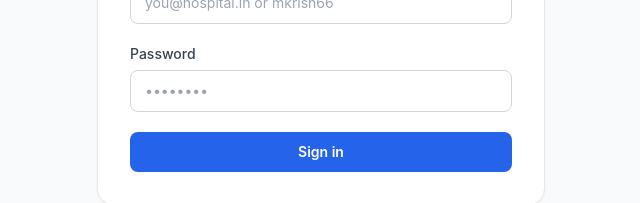
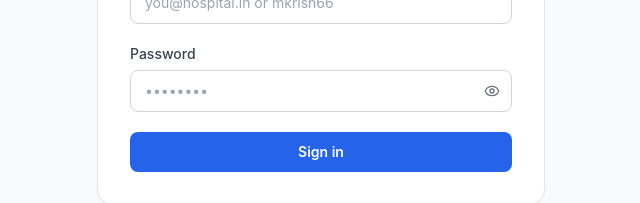
Before and after one commit to msunilk23/HMS-admin-tenant-operations, a React (Vite) app in the folder frontend/: page /login in a window 1280 px wide. Shown: the part 400-603 px from the top of the page, without its empty margins (319-959 px from the left). Built offline with nearby package versions, Linux system fonts and the light colour scheme.

Commit message:
feat: Add password visibility toggle to Change Password and Login pages

```diff
--- a/frontend/src/features/auth/ChangePasswordPage.tsx
+++ b/frontend/src/features/auth/ChangePasswordPage.tsx
@@ -5,6 +5,7 @@ import { useState } from 'react'
 import { useForm } from 'react-hook-form'
 import { zodResolver } from '@hookform/resolvers/zod'
 import { z } from 'zod'
+import { Eye, EyeOff } from 'lucide-react'
 import { useNavigate } from 'react-router-dom'
 import apiClient from '@/services/apiClient'
 import { useAuthStore } from '@/features/auth/authStore'
@@ -29,6 +30,11 @@ export default function ChangePasswordPage() {
   const navigate = useNavigate()
   const [success, setSuccess] = useState(false)
   const [serverError, setServerError] = useState<string | null>(null)
+  const [visibleFields, setVisibleFields] = useState<Record<keyof FormValues, boolean>>({
+    current_password: false,
+    new_password: false,
+    confirm_password: false,
+  })
 
   const {
     register,
@@ -114,13 +120,18 @@ export default function ChangePasswordPage() {
                   <label className="block text-sm font-medium text-gray-700">
                     Current Password
                   </label>
+                  <div className="relative">
                     <input
                       {...register('current_password')}
-                    type="password"
+                      type={visibleFields.current_password ? 'text' : 'password'}
                       autoComplete="current-password"
-                    className={inputCls}
+                      className={`${inputCls} pr-11`}
                       placeholder="Your current password"
                     />
+                    <button type="button" onClick={() => setVisibleFields(fields => ({ ...fields, current_password: !fields.current_password }))} aria-label={visibleFields.current_password ? 'Hide current password' : 'Show current password'} title={visibleFields.current_password ? 'Hide current password' : 'Show current password'} className="absolute inset-y-0 right-0 flex w-10 items-center justify-center text-gray-500 hover:text-gray-700 focus:outline-none focus:ring-2 focus:ring-primary">
+                      {visibleFields.current_password ? <EyeOff className="h-4 w-4" /> : <Eye className="h-4 w-4" />}
+                    </button>
+                  </div>
                   {errors.current_password && (
                     <p className="text-xs text-red-500">{errors.current_password.message}</p>
                   )}
@@ -131,13 +142,18 @@ export default function ChangePasswordPage() {
                 {/* New password */}
                 <div className="space-y-1">
                   <label className="block text-sm font-medium text-gray-700">New Password</label>
+                  <div className="relative">
                     <input
                       {...register('new_password')}
-                    type="password"
+                      type={visibleFields.new_password ? 'text' : 'password'}
                       autoComplete="new-password"
-                    className={inputCls}
+                      className={`${inputCls} pr-11`}
                       placeholder="At least 8 characters"
                     />
+                    <button type="button" onClick={() => setVisibleFields(fields => ({ ...fields, new_password: !fields.new_password }))} aria-label={visibleFields.new_password ? 'Hide new password' : 'Show new password'} title={visibleFields.new_password ? 'Hide new password' : 'Show new password'} className="absolute inset-y-0 right-0 flex w-10 items-center justify-center text-gray-500 hover:text-gray-700 focus:outline-none focus:ring-2 focus:ring-primary">
+                      {visibleFields.new_password ? <EyeOff className="h-4 w-4" /> : <Eye className="h-4 w-4" />}
+                    </button>
+                  </div>
                   {errors.new_password && (
                     <p className="text-xs text-red-500">{errors.new_password.message}</p>
                   )}
@@ -148,13 +164,18 @@ export default function ChangePasswordPage() {
                   <label className="block text-sm font-medium text-gray-700">
                     Confirm New Password
                   </label>
+                  <div className="relative">
                     <input
                       {...register('confirm_password')}
-                    type="password"
+                      type={visibleFields.confirm_password ? 'text' : 'password'}
                       autoComplete="new-password"
-                    className={inputCls}
+                      className={`${inputCls} pr-11`}
                       placeholder="Repeat new password"
                     />
+                    <button type="button" onClick={() => setVisibleFields(fields => ({ ...fields, confirm_password: !fields.confirm_password }))} aria-label={visibleFields.confirm_password ? 'Hide confirmed password' : 'Show confirmed password'} title={visibleFields.confirm_password ? 'Hide confirmed password' : 'Show confirmed password'} className="absolute inset-y-0 right-0 flex w-10 items-center justify-center text-gray-500 hover:text-gray-700 focus:outline-none focus:ring-2 focus:ring-primary">
+                      {visibleFields.confirm_password ? <EyeOff className="h-4 w-4" /> : <Eye className="h-4 w-4" />}
+                    </button>
+                  </div>
                   {errors.confirm_password && (
                     <p className="text-xs text-red-500">{errors.confirm_password.message}</p>
                   )}
--- a/frontend/src/features/auth/LoginPage.tsx
+++ b/frontend/src/features/auth/LoginPage.tsx
@@ -1,6 +1,8 @@
+import { useState } from 'react'
 import { useForm } from 'react-hook-form'
 import { zodResolver } from '@hookform/resolvers/zod'
 import { z } from 'zod'
+import { Eye, EyeOff } from 'lucide-react'
 import { useLogin } from './useLogin'
 
 const schema = z.object({
@@ -12,6 +14,7 @@ type FormValues = z.infer<typeof schema>
 
 export default function LoginPage() {
   const { mutate: login, isPending, error } = useLogin()
+  const [passwordVisible, setPasswordVisible] = useState(false)
 
   const {
     register,
@@ -61,13 +64,24 @@ export default function LoginPage() {
               <label className="block text-sm font-medium text-gray-700 mb-1.5">
                 Password
               </label>
-              <input
-                {...register('password')}
-                type="password"
-                autoComplete="current-password"
-                className="w-full px-3.5 py-2.5 rounded-lg border border-gray-300 text-sm focus:outline-none focus:ring-2 focus:ring-primary focus:border-primary transition"
-                placeholder="••••••••"
-              />
+              <div className="relative">
+                <input
+                  {...register('password')}
+                  type={passwordVisible ? 'text' : 'password'}
+                  autoComplete="current-password"
+                  className="w-full px-3.5 py-2.5 pr-11 rounded-lg border border-gray-300 text-sm focus:outline-none focus:ring-2 focus:ring-primary focus:border-primary transition"
+                  placeholder="••••••••"
+                />
+                <button
+                  type="button"
+                  onClick={() => setPasswordVisible(visible => !visible)}
+                  aria-label={passwordVisible ? 'Hide password' : 'Show password'}
+                  title={passwordVisible ? 'Hide password' : 'Show password'}
+                  className="absolute inset-y-0 right-0 flex w-10 items-center justify-center text-gray-500 hover:text-gray-700 focus:outline-none focus:ring-2 focus:ring-primary"
+                >
+                  {passwordVisible ? <EyeOff className="h-4 w-4" /> : <Eye className="h-4 w-4" />}
+                </button>
+              </div>
               {errors.password && (
                 <p className="mt-1 text-xs text-red-600">{errors.password.message}</p>
               )}
```
Lines whose indentation alone changed are shown as unchanged.
